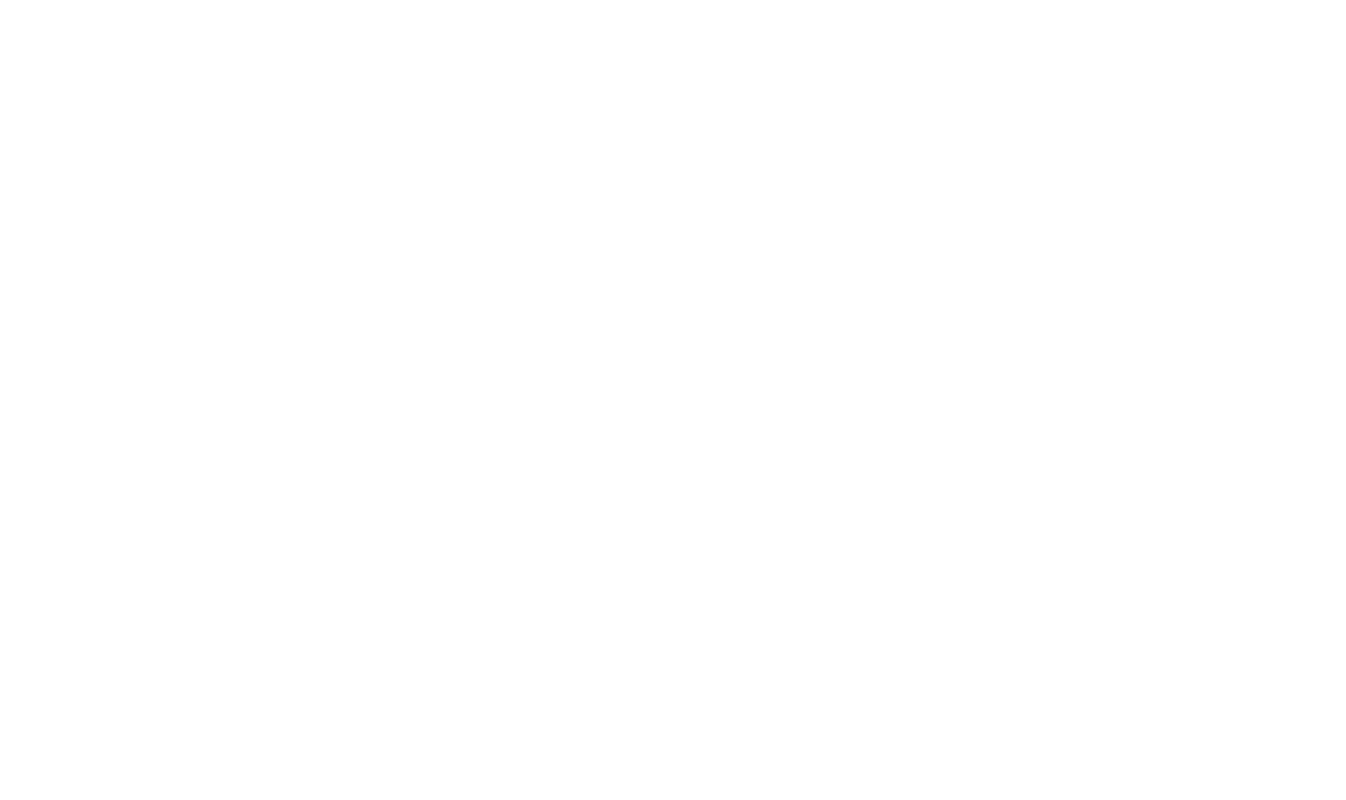
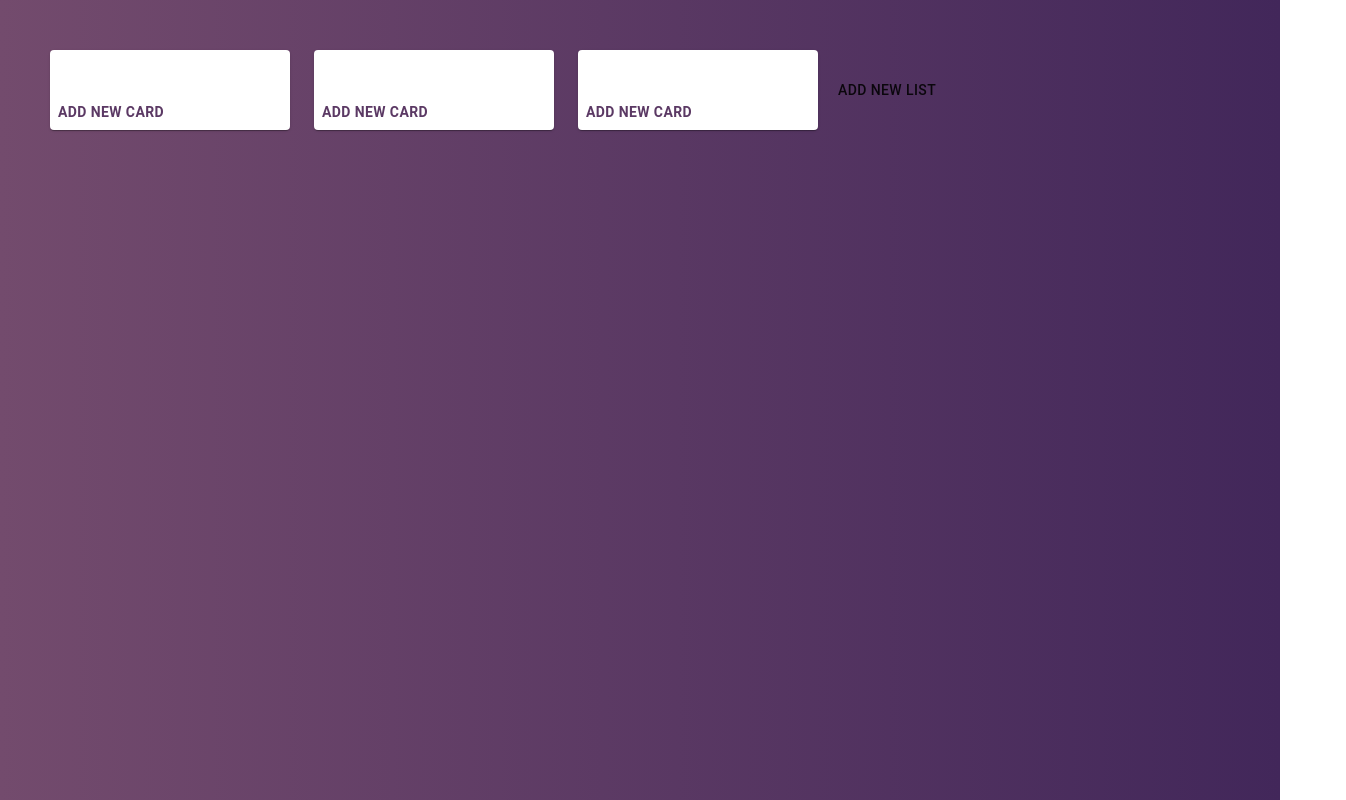
Before and after one commit to oskarhertzman/mandatory-backend2, a React (Create React App) app: page / in a window 1280 px wide. Shown: the whole page, 1346 px wide, since content can reach past the window. Built offline with nearby package versions, Linux system fonts and the light colour scheme.

Commit message:
added main components

```diff
--- a/src/App.js
+++ b/src/App.js
@@ -1,7 +1,7 @@
 import React from 'react';
 import { BrowserRouter as Router, Route } from "react-router-dom";
 import { HelmetProvider } from 'react-helmet-async';
-import './styles/App.css';
+import './styles/App.scss';
 
 import Main from './pages/Main';
 
--- /dev/null
+++ b/src/components/Grid.js
@@ -0,0 +1,61 @@
+import React, {useState, useEffect, useRef, createRef} from 'react';
+import { makeStyles } from '@material-ui/core/styles';
+import Grid from '@material-ui/core/Grid';
+import Paper from '@material-ui/core/Paper';
+import Button from '@material-ui/core/Button';
+import TextField from '@material-ui/core/TextField';
+
+
+import { gridStyles } from '../themes/themes.js';
+
+export default function SpacingGrid({cards}) {
+
+  const [inputRefs, setInputRefs] = useState([]);
+  const [cardName, setCardName] = useState();
+  const paper = gridStyles();
+
+
+  useEffect (() => {
+    setInputRefs(inputRefs => (
+      Array(cards.length).fill().map((_, i) => inputRefs[i] || createRef())
+    ));
+  }, [cards])
+
+
+  function addCard (e) {
+    return e.current.style.display = 'block'
+  }
+
+  function newCard () {
+
+  }
+
+  function newList () {
+
+  }
+
+  function onCardName (e) {
+    setCardName(e.target.value)
+  }
+
+  console.log(inputRefs);
+  return (
+    <Grid container className={paper.root} spacing={2}>
+      <Grid>
+        <Grid container className={paper.container} justify="flex-start" spacing={3}>
+          {cards.map((value, index) => (
+            <Grid key={index} item>
+              <Paper className={paper.paper}>
+                <form onSubmit={newCard} noValidate autoComplete="off">
+                  <TextField onChange={onCardName} style={{display: 'none'}} ref={inputRefs[index]} label="Name" />
+                </form>
+                <Button onClick={ () => addCard(inputRefs[index])} className={paper.cardButton}>Add new card</Button>
+              </Paper>
+            </Grid>
+          ))}
+          <Button className={paper.listButton}>Add new list</Button>
+        </Grid>
+      </Grid>
+    </Grid>
+  );
+}
--- a/src/pages/Main.js
+++ b/src/pages/Main.js
@@ -1,15 +1,19 @@
-import React from 'react';
+import React, { useState } from 'react';
+
+
+import SpacingGrid from '../components/Grid.js';
 
 
 
+export default function Main() {
+  const [cards, setCards] = useState([0, 1, 2]);
+  const [cardData, setCardData] = useState({});
 
-function Main() {
   return (
     <div className="Main">
-
-
+    <SpacingGrid
+    cards={cards}
+     />
     </div>
   );
 }
-
-export default Main;
--- /dev/null
+++ b/src/styles/App.scss
@@ -0,0 +1,11 @@
+@import "./Variables";
+
+body {
+  font-family: 'Roboto';
+  margin: 0;
+  padding: 0;
+  border: 0;
+  outline: 0;
+  font-size: 100%;
+  @include gradient;
+}
--- /dev/null
+++ b/src/styles/Main.scss
@@ -0,0 +1,5 @@
+
+
+.Main {
+
+}
--- /dev/null
+++ b/src/styles/Variables.scss
@@ -0,0 +1,17 @@
+// variables
+
+$MainTheme:	#5b3964;
+
+
+
+// mixins
+
+@mixin gradient {
+  background: #42275a;  /* fallback for old browsers */
+  background: -webkit-linear-gradient(to right, #734b6d, #42275a) no-repeat center center fixed;
+  background: linear-gradient(to right, #734b6d, #42275a) no-repeat center center fixed;
+  -webkit-background-size: cover;
+  -moz-background-size: cover;
+  -o-background-size: cover;
+  background-size: cover;
+}
--- /dev/null
+++ b/src/themes/themes.js
@@ -0,0 +1,40 @@
+import { makeStyles } from '@material-ui/core/styles';
+
+
+const MainTheme = '#5b3964;'
+
+export const gridStyles = makeStyles((theme) => ({
+
+  root: {
+    marginLeft: '50px',
+    marginBottom: '0px',
+    marginTop: '50px',
+    flexGrow: 1,
+  },
+
+  container: {
+
+  },
+
+  paper: {
+    position: 'relative',
+    minHeight: '10vh',
+    maxHeight: 'calc(100vh - 150px)',
+    width: '30vh',
+
+  },
+  cardButton: {
+    position: 'absolute',
+    bottom: '0',
+    color: MainTheme,
+    fontWeight: 'bold',
+  },
+  control: {
+    padding: theme.spacing(2),
+  },
+
+  listButton: {
+
+  }
+
+}));
```
Also changed, not shown: 1 other file (tests, documents, lock files or other folders).
